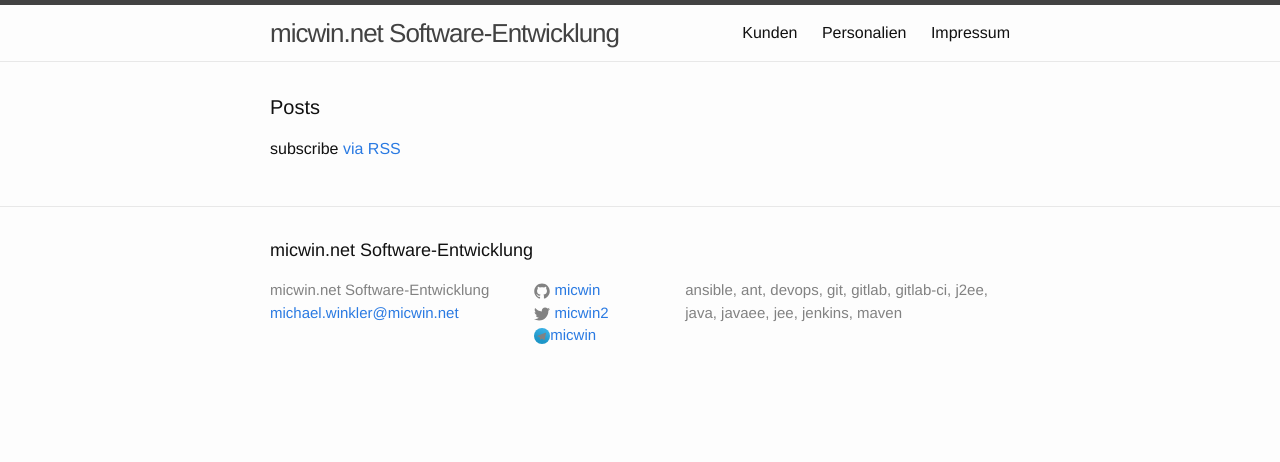
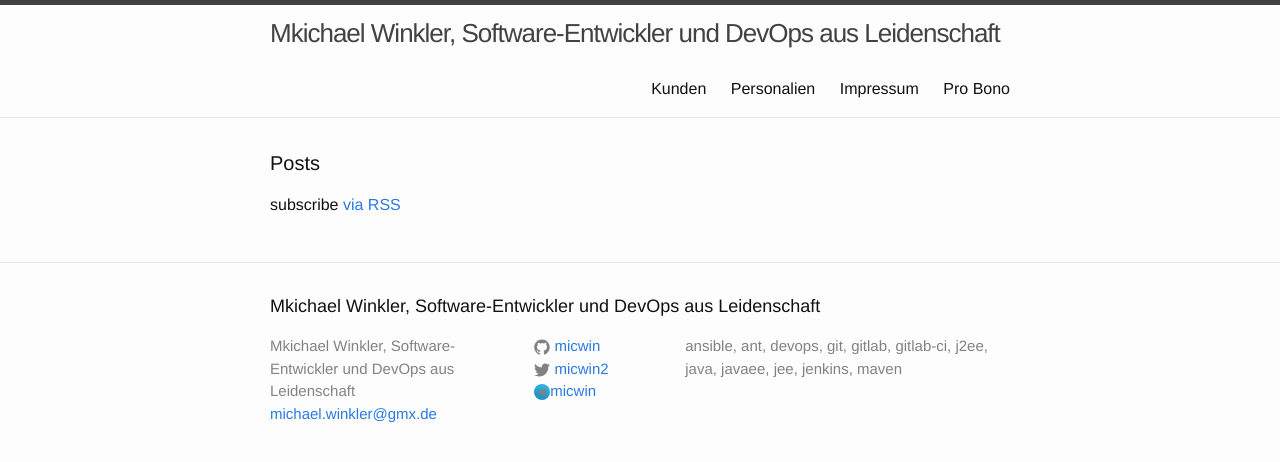
Before and after one commit to micwin/micwin.github.io, a Jekyll site: the page built from index.html, in a window 1280 px wide. Shown: the top 462 px of the page. Built offline with Jekyll 4.4.1, drawn with Linux system fonts in a browser that asks for light colours.

Commit message:
Anpassungen

```diff
--- a/_config.yml
+++ b/_config.yml
@@ -6,12 +6,12 @@
 # 'jekyll serve'. If you change this file, please restart the server process.
 
 # Site settings
-title: micwin.net Software-Entwicklung
-email: michael.winkler@micwin.net
+title: Mkichael Winkler, Software-Entwickler und DevOps aus Leidenschaft
+email: michael.winkler@gmx.de
 description: > # this means to ignore newlines until "baseurl:"
   ansible, ant, devops, git, gitlab, gitlab-ci, j2ee, java, javaee, jee, jenkins, maven
 baseurl: "" # the subpath of your site, e.g. /blog
-url: "http://www.micwin.net" # the base hostname & protocol for your site
+url: "https://micwin.github.io" # the base hostname & protocol for your site
 twitter_username: micwin2
 github_username:  micwin
 linkedin_username: micwin
```
Also changed, not shown: probono.md (added, +62 -0 lines).
